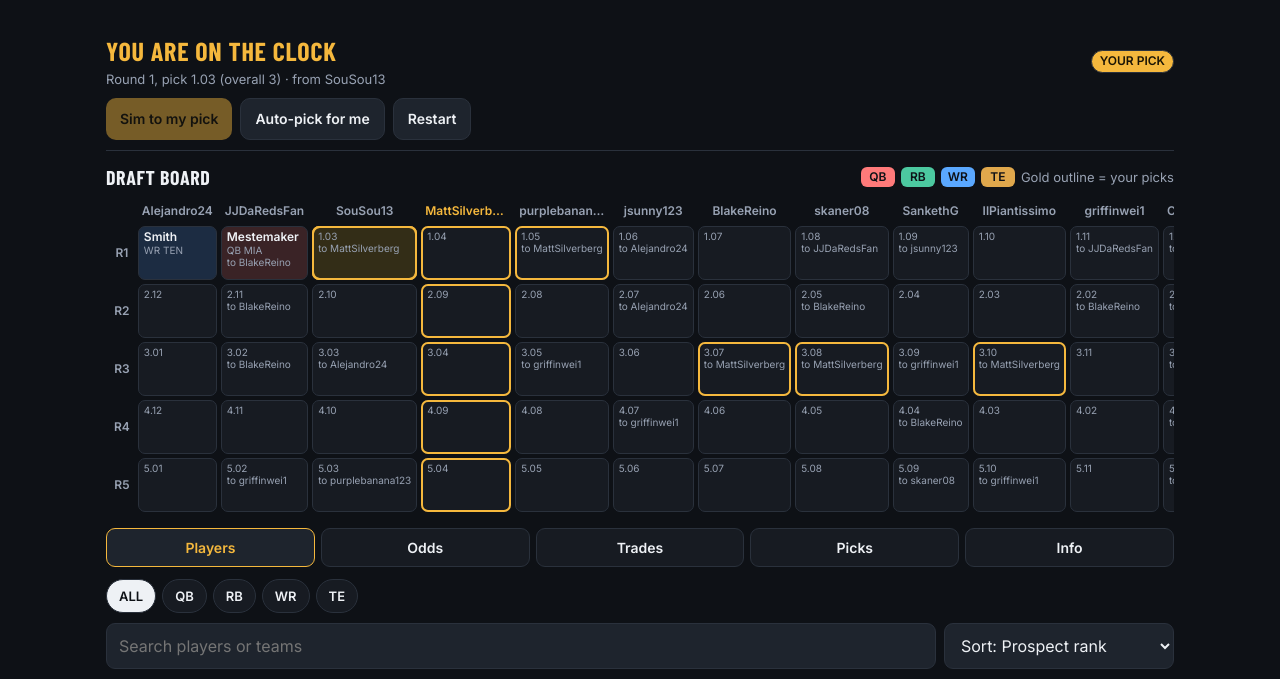
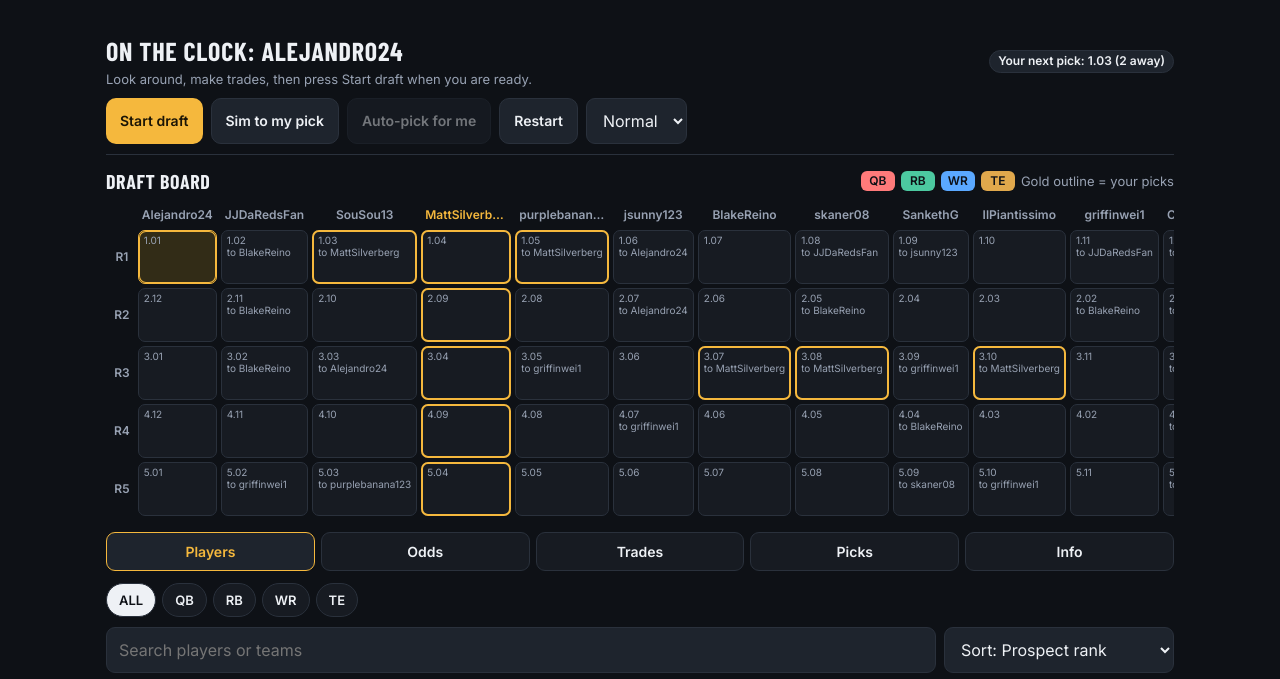
Before and after one commit to AGSdynasty/AGSMockSim2027, a plain HTML site: page index.html in a window 1280 px wide. Both pictures are taken after a click on the button "Start mock draft". Shown: the part 109-788 px from the top of the page. Drawn offline with nearby package versions, Linux system fonts and the light colour scheme.

Commit message:
Add files via upload

```diff
--- a/index.html
+++ b/index.html
@@ -167,7 +167,7 @@ dialog .offer+.offer{margin-top:16px;padding-top:14px;border-top:1px solid var(-
 
  <section id="room" class="hide">
   <div class="clock"><div class="clockin"><div><h2 id="ckTitle"></h2><div class="sub" id="ckSub"></div></div><div id="ckBadge"></div></div>
-   <div class="ctrls"><button class="btn" id="bSim">Sim to my pick</button><button class="btn sec" id="bAuto">Auto-pick for me</button><button class="btn sec" id="bRestart">Restart</button></div></div>
+   <div class="ctrls"><button class="btn" id="bPause">Start draft</button><button class="btn sec" id="bSim">Sim to my pick</button><button class="btn sec" id="bAuto">Auto-pick for me</button><button class="btn sec" id="bRestart">Restart</button><select id="sSpeed" aria-label="Draft speed" style="width:auto;margin:0;min-height:42px"><option value="1400">Slow</option><option value="700" selected>Normal</option><option value="250">Fast</option></select></div></div>
   <div id="offerBox"></div>
   <div class="boardhead"><h3>Draft board</h3><div class="legend"><span class="pos QB">QB</span><span class="pos RB">RB</span><span class="pos WR">WR</span><span class="pos TE">TE</span><span class="small">Gold outline = your picks</span></div></div>
   <div id="vBoard" class="board"></div>
@@ -281,7 +281,7 @@ function newState(rand){
  });
  var fut=LG.fut.map(function(f){return Object.assign({},f)});
  var mood={};LG.teams.forEach(function(x){mood[x.name]=Math.random()*0.07});
- return {picks:picks,players:players,i:0,taken:{},pos:'ALL',q:'',sort:'rank',tab:'players',timer:null,fut:fut,mood:mood,trades:[],rec:{},offers:[],offerN:0,oid:0,ver:0,offFor:-1};
+ return {picks:picks,players:players,i:0,taken:{},pos:'ALL',q:'',sort:'rank',tab:'players',timer:null,paused:true,started:false,fut:fut,mood:mood,trades:[],rec:{},offers:[],offerN:0,oid:0,ver:0,offFor:-1};
 }
 function renderSim(rand){
  var box=$('#simBox'),body=$('#simBody');box.classList.toggle('hide',!rand);if(!rand)return;
@@ -345,8 +345,8 @@ function advance(){
  var paused=offerCheck();
  render();
  if(pk.owner===me){return}
- if(paused)return;
- S.timer=setTimeout(function(){make(botPick(pk.owner));advance()},S.fast?0:420);
+ if(paused||S.paused)return;
+ S.timer=setTimeout(function(){make(botPick(pk.owner));advance()},S.fast?0:(+$('#sSpeed').value||700));
 }
 function simToMe(){
  var go=function(){
@@ -358,8 +358,9 @@ function simToMe(){
  };
  clearTimeout(S.timer);S.offers=[];S.offFor=S.i;go();
 }
-$('#bSim').onclick=function(){if(!S)return;simToMe()};
-$('#bAuto').onclick=function(){if(!S)return;var pk=curPick();if(!pk||pk.owner!==me)return;make(botPickBest(me));advance()};
+$('#bSim').onclick=function(){if(!S)return;S.started=true;S.paused=false;simToMe()};
+$('#bPause').onclick=function(){if(!S)return;if(!S.started){S.started=true;S.paused=false}else S.paused=!S.paused;advance()};
+$('#bAuto').onclick=function(){if(!S)return;var pk=curPick();if(!pk||pk.owner!==me)return;S.started=true;S.paused=false;make(botPickBest(me));advance()};
 // render
 function posChip(p){return el('span',p,'pos '+p)}
 function teamChip(p){return el('span',p.est?'~'+p.shownTeam:(p.shownTeam||'TBD'),'tm'+(p.shownTeam&&!p.est?'':' tbd'))}
@@ -375,6 +376,8 @@ function render(){
  var b=$('#ckBadge');b.textContent='';
  if(mine){b.appendChild(el('span','YOUR PICK','pill chip you'))}else if(nxt){b.appendChild(el('span','Your next pick: '+pickLabel(nxt.overall)+' ('+(nxt.overall-pk.overall)+' away)','pill'))}
  $('#bSim').disabled=mine;$('#bAuto').disabled=!mine;
+ $('#bPause').textContent=!S.started?'Start draft':S.paused?'Resume':'Pause';$('#bPause').classList.toggle('sec',S.started&&!S.paused);
+ if(!S.started)$('#ckSub').textContent='Look around, make trades, then press Start draft when you are ready.';else if(S.paused)$('#ckSub').textContent='Paused. Press Resume to keep going.';
  if(mine&&!S.rec[pk.overall])snapRec(pk);
  renderOffers();
  renderTab();
@@ -414,7 +417,7 @@ function renderPlayers(){
   var mid=el('div');var nm=el('div',p.name,'nm');nm.onclick=function(){detail(p)};mid.appendChild(nm);
   var meta=el('div',null,'meta');meta.appendChild(posChip(p.pos));meta.appendChild(teamChip(p));meta.appendChild(el('span',projText(p)));mid.appendChild(meta);
   r.appendChild(mid);
-  var bt=el('button','Draft','btn');bt.disabled=!mine;bt.onclick=function(){make(p);advance()};r.appendChild(bt);
+  var bt=el('button','Draft','btn');bt.disabled=!mine;bt.onclick=function(){S.started=true;S.paused=false;make(p);advance()};r.appendChild(bt);
   box.appendChild(r);
  });
  if(!list.length)box.appendChild(el('div','No players match.','small'));
@@ -664,18 +667,21 @@ function genUpOffers(){
  LG.teams.forEach(function(t){var T=t.name;if(T===me)return;
   var theirs=assetsOf(T).filter(function(x){return x.k==='p'&&x.overall>cur.overall&&x.overall<=cur.overall+22});
   if(!theirs.length)return;
-  var q=theirs[0];var tgt=botPickBest(T);var idx=a.indexOf(tgt);var before=q.overall-S.i-1;
+  var tgt=botPickBest(T);var idx=a.indexOf(tgt);var q0=theirs[0];var before=q0.overall-S.i-1;
   if(idx<0||idx>Math.max(0,before*0.85)||idx>9)return;
   if(Math.random()>0.85)return;
-  var want=userVal(me0)*(1.0+Math.random()*0.08)*(teamObj(me).contender?1:1.06);
-  var pool=assetsOf(T).filter(function(x){return x!==q&&x.id!==q.id});
-  var f=fillTo(want,userVal(q),pool,1,userVal);
-  var recv=[q].concat(f.add);
-  var d=decide(T,[me0],recv,1.2);
-  if(!d.ok){var f2=fillTo(want*0.95,userVal(q),pool,1,userVal);recv=[q].concat(f2.add);d=decide(T,[me0],recv,1.2);if(!d.ok)return}
-  var need=userVal(me0)*(teamObj(me).contender?0.97:1.03);
-  if(sideU(recv)<need)return;
-  if(rnd(me0)<=3&&Math.max.apply(null,recv.map(userVal))<0.8*userVal(me0))return;
+  var need=userVal(me0)*(teamObj(me).contender?0.88:0.93),topMin=(rnd(me0)===1?0.6:0.8)*userVal(me0);
+  var allA=assetsOf(T),best=null,bd=null;
+  theirs.forEach(function(q){
+   [null].concat(allA.filter(function(x){return x.id!==q.id})).forEach(function(ad){
+    var recv=ad?[q,ad]:[q];
+    if(rnd(me0)<=3&&Math.max.apply(null,recv.map(userVal))<topMin)return;
+    if(rnd(me0)===1&&!recv.some(function(x){return rnd(x)===1}))return;
+    var su=sideU(recv);if(su<need)return;
+    var dd=decide(T,[me0],recv,1.2);if(!dd.ok)return;
+    if(!best||su<best.su){best={su:su,recv:recv};bd=dd}})});
+  if(!best)return;
+  var recv=best.recv,d=bd;
   out.push({team:T,type:'up',send:[me0],recv:recv,hint:'They are looking for a '+tgt.pos+' and are worried the board will not get to them.',score:d.ratio});
  });
  out.sort(function(x,y){return y.score-x.score});
@@ -837,7 +843,7 @@ function tradeCard(){
  return c;
 }
 
-window.__sim={decide:decide,assetsOf:assetsOf,validAssets:validAssets,sim:simSeason,get S(){return S},opts:opts,start:startDraft,me:function(){return me}};
+window.__sim={genUp:genUpOffers,decide:decide,assetsOf:assetsOf,validAssets:validAssets,sim:simSeason,get S(){return S},opts:opts,start:startDraft,me:function(){return me}};
 })();
 </script>
 </body>
```
